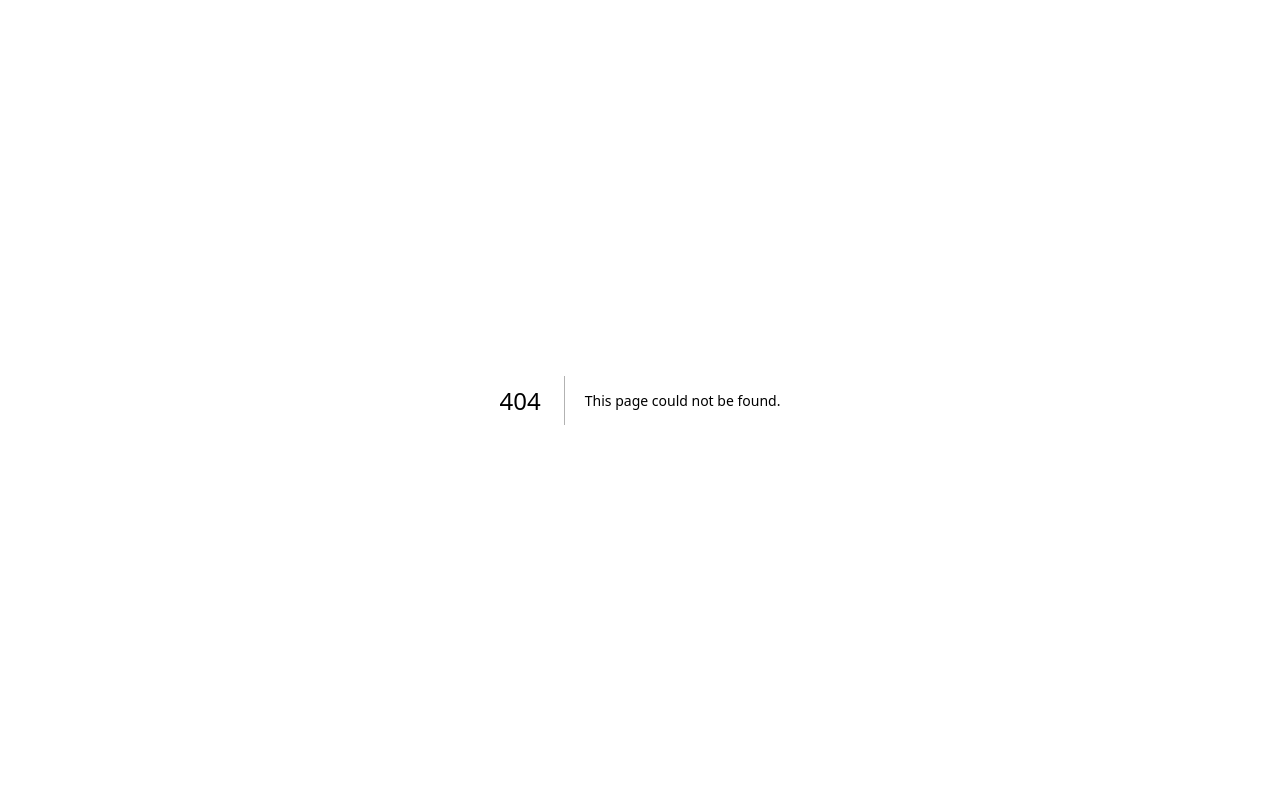
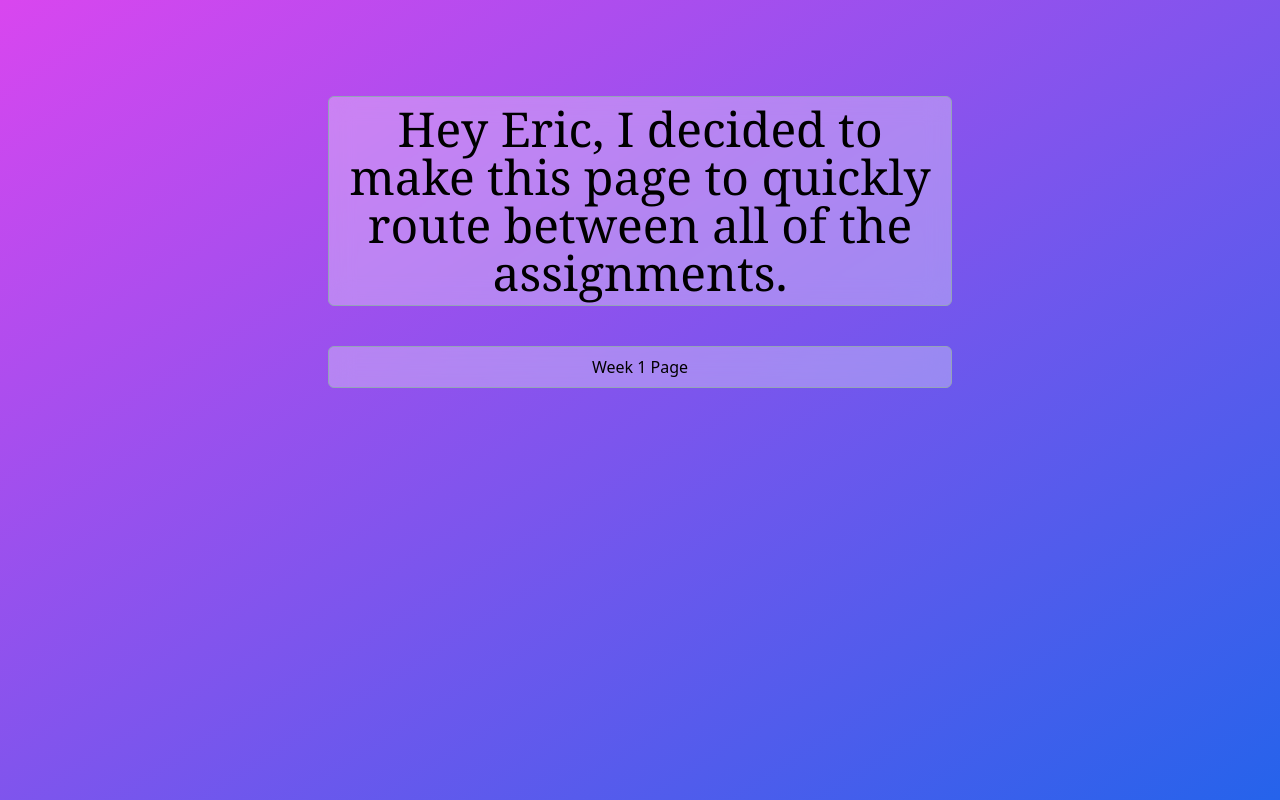
Before and after one commit to CameronChuy/csci32-cary, a Next.js app in the folder minmax/: page / in a window 1280 px wide. Before the commit this address had no page. Built offline with nearby package versions, Linux system fonts and the light colour scheme.

Commit message:
Add home index for easier navigation

```diff
--- /dev/null
+++ b/minmax/src/app/page.tsx
@@ -0,0 +1,17 @@
+export default function Home() {
+    return (
+        <body className="flex min-h-screen min-w-screen bg-gradient-to-br from-fuchsia-500 to-blue-600">
+            <main className="flex flex-col items-center w-full mx-auto p-4">
+                <div className="flex flex-col items-center w-1/2 mt-20 p-2 backdrop-blur-md bg-white/30 border border-slate-400 rounded-md">
+                    <h1 className="text-5xl font-serif text-center">
+                        Hey Eric, I decided to make this page to quickly route between all of the assignments.
+                    </h1>
+                </div>
+                <a
+                    href="/week1-page"
+                    className="flex flex-col items-center w-1/2 mt-10 p-2 backdrop-blur-md bg-white/30 border border-slate-400 rounded-md"
+                > Week 1 Page</a>
+            </main>
+        </body>
+    )
+}
```
